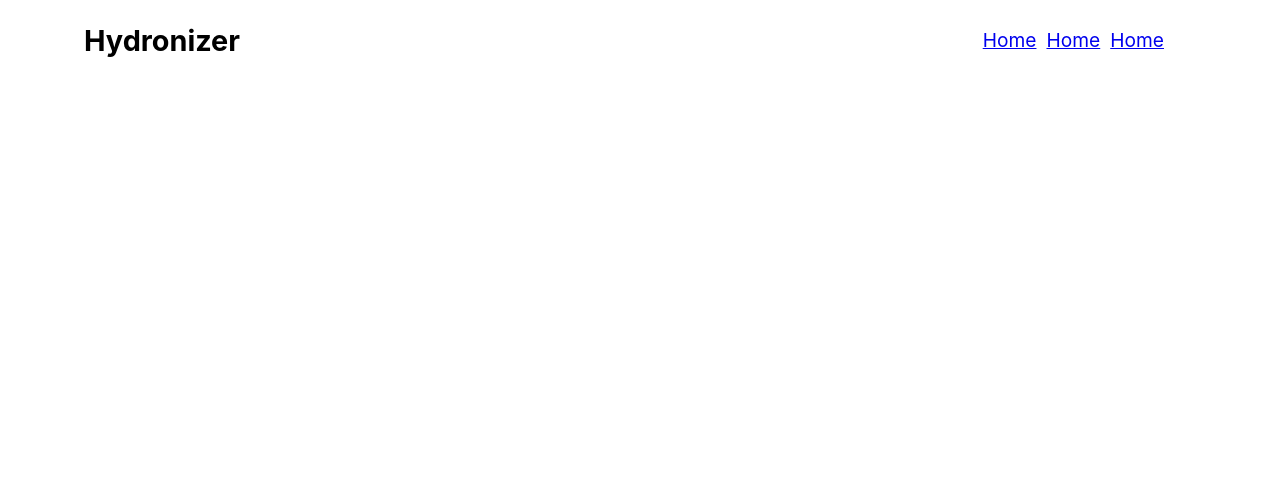
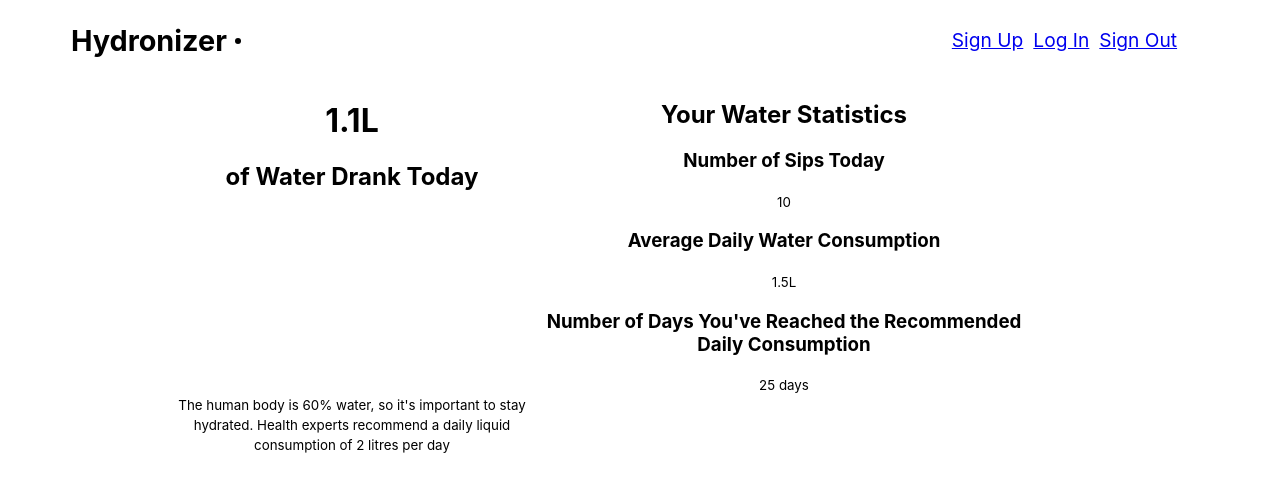
Before and after one commit to geotrieu/hydronizer, a React (Create React App) app in the folder hydronizer-website/: page / in a window 1280 px wide. Shown: the top 492 px of the page. Built offline with nearby package versions, Linux system fonts and the light colour scheme.

Commit message:
Add Dashboard

```diff
--- a/hydronizer-website/src/App.js
+++ b/hydronizer-website/src/App.js
@@ -1,12 +1,15 @@
 import './App.css';
 import Navbar from "./components/Navbar/Navbar";
-
+import InfoSection from "./components/InfoSection/InfoSection";
 function App() {
   return (
     <div className="App">
       <Navbar>
 
       </Navbar>
+      <InfoSection>
+
+      </InfoSection>
     </div>
   );
 }
--- /dev/null
+++ b/hydronizer-website/src/components/InfoSection/InfoSection.css
@@ -0,0 +1,18 @@
+.grid-container {
+    display: grid;
+    grid-template-columns: 0.5fr 1.2fr 1.5fr 0.8fr;
+    grid-template-rows: 1.2fr 0.8fr;
+    gap: 0px 0px;
+  }
+
+  .Image-1 { grid-area: 1 / 1 / 3 / 2; }
+
+  .Image-2 { grid-area: 1 / 2 / 2 / 3; }
+
+  .Info { grid-area: 2 / 2 / 3 / 3; }
+
+  .Dashboard { grid-area: 1 / 3 / 2 / 4; }
+
+  .Image-3 { grid-area: 2 / 3 / 3 / 4; }
+
+  .Image-4 { grid-area: 1 / 4 / 3 / 5; }
--- /dev/null
+++ b/hydronizer-website/src/components/InfoSection/InfoSection.js
@@ -0,0 +1,34 @@
+import React from 'react';
+import './InfoSection.css'
+
+const InfoSection = () => {
+    return (
+        <div class="grid-container">
+            <div class="Image-1"></div>
+            <div class="Image-2">
+                <h1>1.1L</h1>
+                <h2>of Water Drank Today</h2>
+            </div>
+            <div class="Info">
+                <small> The human body is 60% water,
+                    so it's important to stay
+                    hydrated. Health experts
+                    recommend a daily liquid
+                    consumption of 2 litres per day</small>
+            </div>
+            <div class="Dashboard">
+                <h2>Your Water Statistics</h2>
+                <h3>Number of Sips Today</h3>
+                <small>10</small>
+                <h3>Average Daily Water Consumption</h3>
+                <small>1.5L</small>
+                <h3>Number of Days You've Reached the Recommended Daily Consumption</h3>
+                <small>25 days</small>
+            </div>
+            <div class="Image-3"></div>
+            <div class="Image-4"></div>
+        </div>
+    )
+}
+
+export default InfoSection
--- a/hydronizer-website/src/components/Navbar/MenuItems.js
+++ b/hydronizer-website/src/components/Navbar/MenuItems.js
@@ -1,17 +1,17 @@
 export const MenuItems = [
     {
-        title: 'Home',
-        url: '#',
+        title: 'Sign Up',
+        url: 'Sign-Up',
         cName: 'nav-links'
     },
     {
-        title: 'Home',
-        url: '#',
+        title: 'Log In',
+        url: 'Log-in',
         cName: 'nav-links'
     },
     {
-        title: 'Home',
-        url: '#',
+        title: 'Sign Out',
+        url: 'Sign-Out',
         cName: 'nav-links'
     },
 ]
--- a/hydronizer-website/src/components/Navbar/Navbar.js
+++ b/hydronizer-website/src/components/Navbar/Navbar.js
@@ -9,6 +9,9 @@ class Navbar extends Component {
             <nav className="NavbarItems">
                 <h1 className="navbar-logo">Hydronizer<i className="fab fa-react"></i></h1>
                 <div className="menu-icon">
+                <li>
+                            <div class="g-signin2" data-onsuccess="onSignIn"></div>
+                        </li>
 
                 </div>
                 <ul className="nav-menu">
@@ -18,7 +21,8 @@ class Navbar extends Component {
                             <a className={MenuItems.cName} href={item.url}>
                             {item.title}
                             </a>
-                        </li>)
+                        </li>
+                        )
                     })}
 
                 </ul>
```
